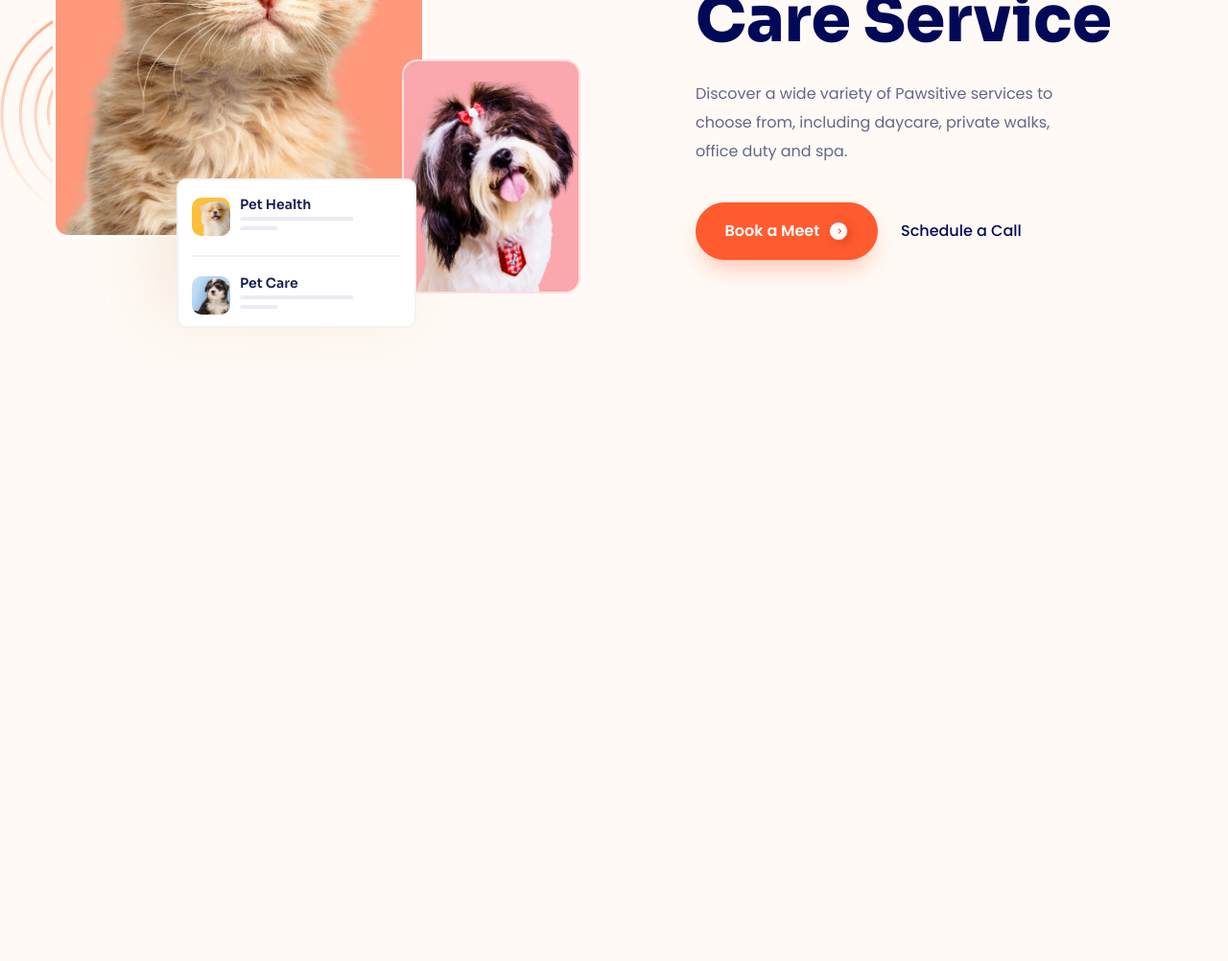
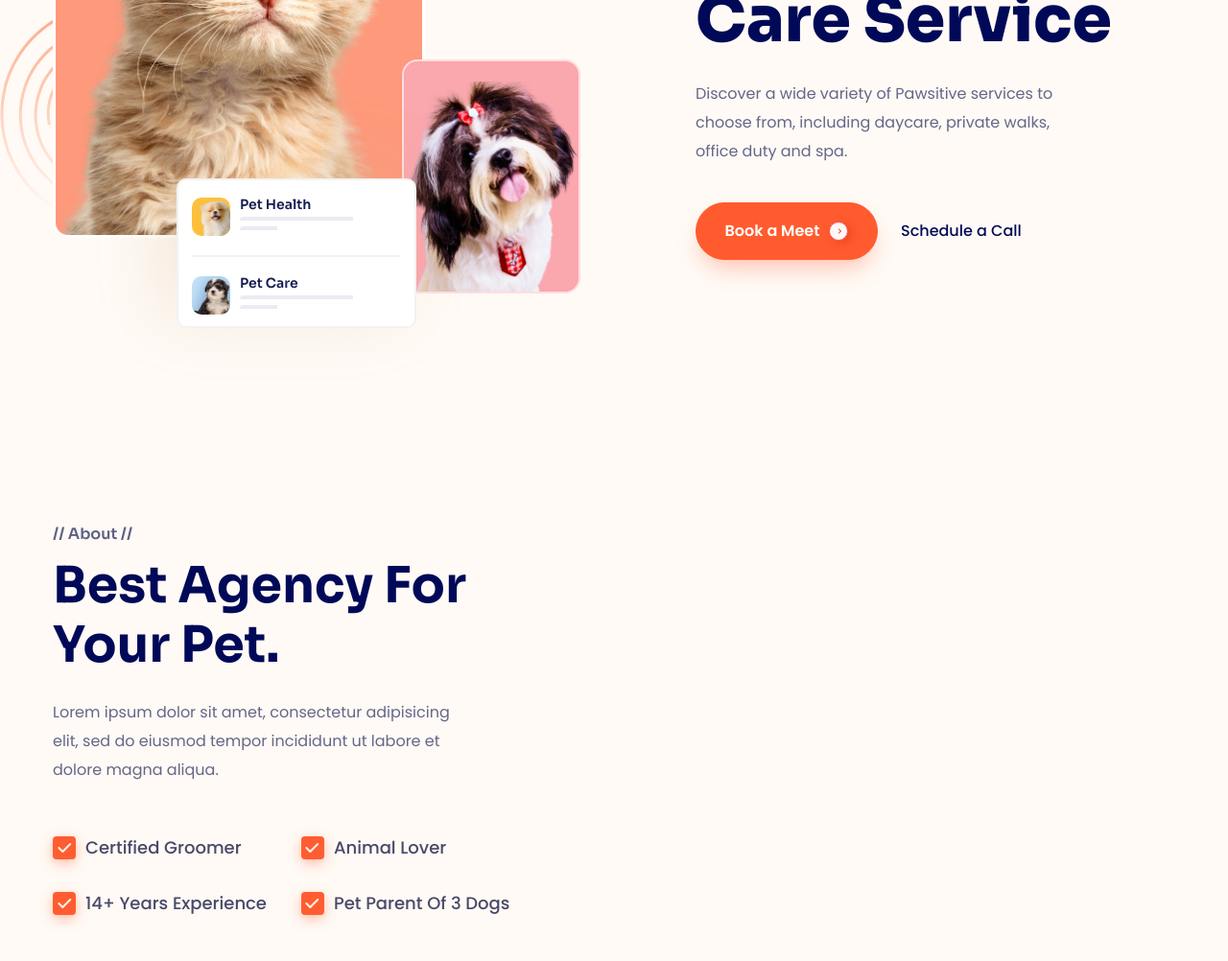
Before and after one commit to SQ-Toan/f8-project-04, a plain HTML site: page index.html in a window 1280 px wide. Shown: the part 416-1418 px from the top of the page at 96% size. Before the commit the page ends 800 px from the top, so only its background shows below. Drawn offline with Linux system fonts and the light colour scheme.

Commit message:
About part 1

```diff
--- a/assets/css/style.css
+++ b/assets/css/style.css
@@ -91,6 +91,22 @@ textarea {
     border-right: 1px solid #fd5056;
     border-bottom: 1px solid #fd5056;
     rotate: -45deg;
+}
+
+.section-heading {
+    font-family: Sora, sans-serif;
+    font-size: 5.2rem;
+    font-weight: 700;
+    line-height: 1.19;
+    color: #000958;
+}
+
+.section-desc {
+    margin-top: 24px;
+    font-size: 1.6;
+    font-weight: 400;
+    line-height: 1.875;
+    color: #656689;
 }
 /* Header */
 .header {
@@ -312,3 +328,60 @@ textarea {
     text-underline-offset: 2px;
     cursor: pointer;
 }
+/* About */
+.about {
+    margin-top: 100px;
+    padding-top: 107px;
+}
+.about__inner {
+    display: grid;
+    grid-template-columns: 1fr 1fr;
+    grid-template-rows: 1fr 1fr;
+}
+
+.about__label {
+    font-family: Sora, sans-serif;
+    font-size: 1.6rem;
+    font-weight: 600;
+    line-height: 1;
+    color: #5e6085;
+}
+.about__heading {
+    margin-top: 15px;
+    width: 446px;
+}
+.about__desc {
+    width: 431px;
+}
+.about__check-list {
+    display: grid;
+    grid-template-columns: auto auto;
+    justify-content: flex-start;
+    gap: 34px 36px;
+    margin-top: 54px;
+}
+.about__check-item {
+    position: relative;
+    display: flex;
+    align-items: center;
+    column-gap: 10px;
+    font-size: 1.8rem;
+    font-weight: 500;
+    line-height: 1;
+    color: #48496a;
+}
+.about__check-item::before {
+    content: "";
+    display: inline-block;
+    width: 24px;
+    height: 24px;
+    border-radius: 4px;
+    background: #ff5d31;
+    box-shadow: 0px 4px 15px -3px #ff5d31b0;
+}
+.about__check-item::after {
+    content: url("../icon/check.svg");
+    position: absolute;
+    left: 4.5px;
+    top: 2px;
+}
--- a/index.html
+++ b/index.html
@@ -271,5 +271,44 @@
                 </div>
             </div>
         </section>
+
+        <!-- Main -->
+        <main style="height: 5000px">
+            <!-- About -->
+            <section class="about">
+                <div class="container">
+                    <div class="about__inner">
+                        <section class="about__content">
+                            <p class="about__label">// About //</p>
+                            <h2 class="section-heading about__heading">
+                                Best Agency For Your Pet.
+                            </h2>
+                            <p class="about__desc section-desc">
+                                Lorem ipsum dolor sit amet, consectetur
+                                adipisicing elit, sed do eiusmod tempor
+                                incididunt ut labore et dolore magna aliqua.
+                            </p>
+                            <div class="about__check-list">
+                                <span class="about__check-item">
+                                    Certified Groomer
+                                </span>
+                                <span class="about__check-item">
+                                    Animal Lover
+                                </span>
+                                <span class="about__check-item">
+                                    14+ Years Experience
+                                </span>
+                                <span class="about__check-item">
+                                    Pet Parent Of 3 Dogs
+                                </span>
+                            </div>
+                        </section>
+                        <div class="about__media"></div>
+                        <div class="about__media"></div>
+                        <section class="about__content"></section>
+                    </div>
+                </div>
+            </section>
+        </main>
     </body>
 </html>
```
Also changed, not shown: assets/icon/check.svg (added).
